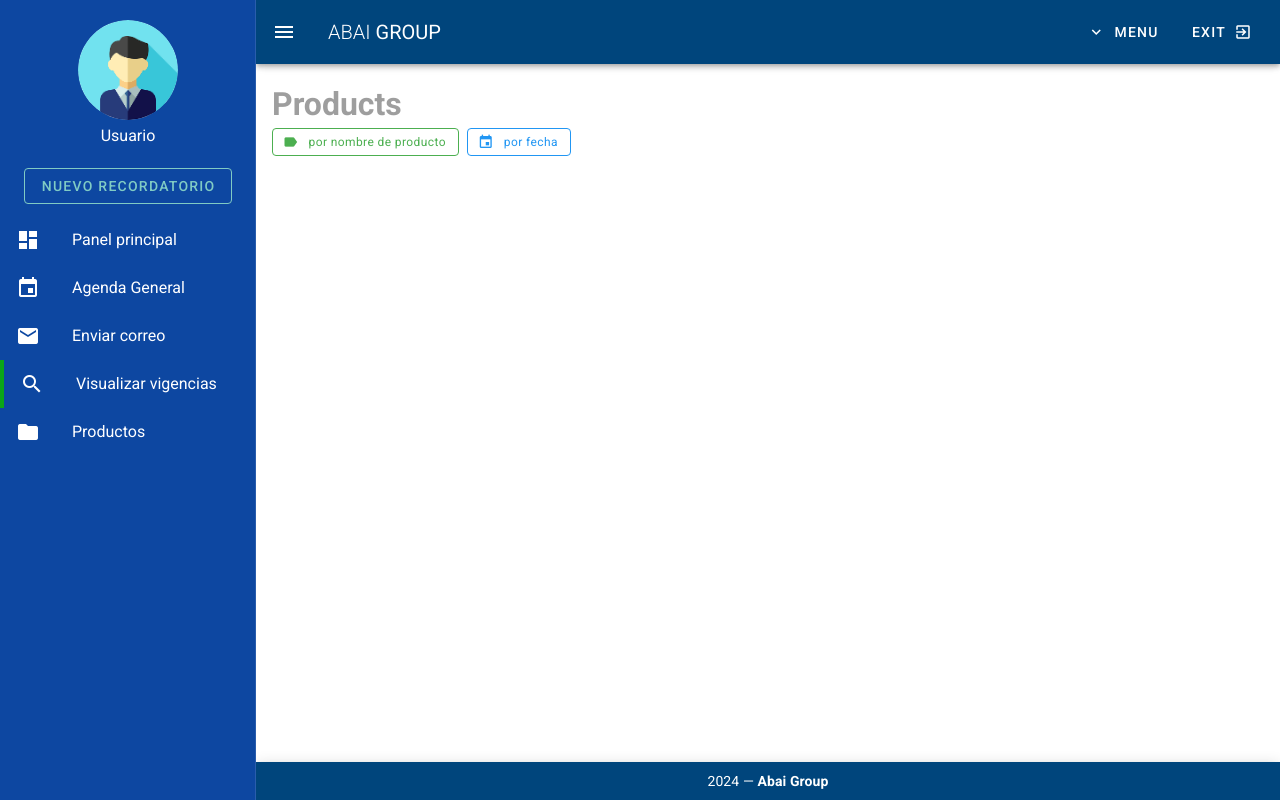
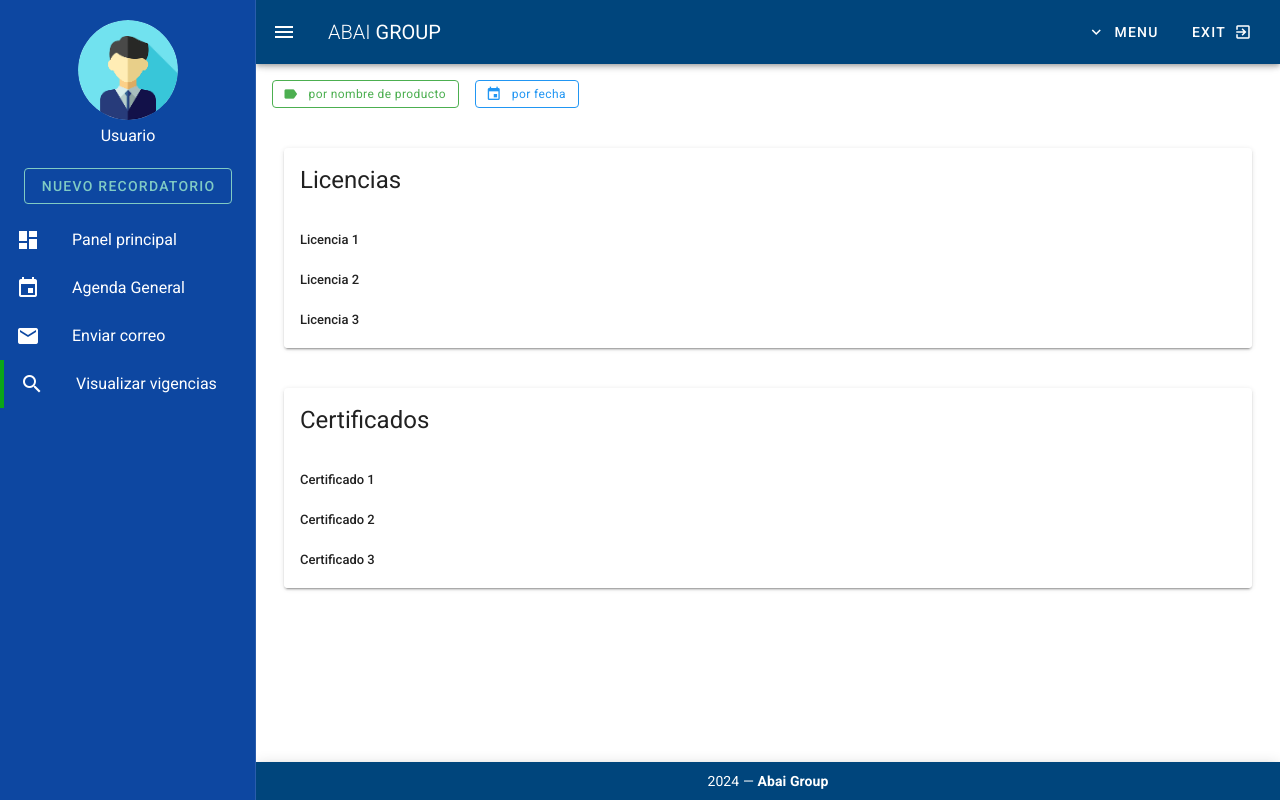
Before and after one commit to Dvsteven/Certificate_schedule, a Vue app: page /vigency in a window 1280 px wide. Built offline with nearby package versions, Linux system fonts and the light colour scheme.

Commit message:
Añadida mejoras en la vista de licencias y certificados, botones de clasificacion y lista de contenidos.

```diff
--- a/src/components/Navbar.vue
+++ b/src/components/Navbar.vue
@@ -64,8 +64,7 @@ export default {
           {icon: 'dashboard', text:'Panel principal', route: '/dashboard'},
           {icon: 'event', text:'Agenda General', route: '/agenda'},
           {icon: 'mail', text:'Enviar correo', route: '/email'},
-          {icon: 'search', text:'Visualizar vigencias', route: '/vigency'},
-          {icon: 'folder', text:'Productos', route: '/projects'},
+          {icon: 'search', text:'Visualizar vigencias', route: '/vigency'}
       ]
 
     }),
--- a/src/router/index.js
+++ b/src/router/index.js
@@ -5,7 +5,6 @@ import Dashboard from '../views/Dashboard.vue'
 import Agenda from '../views/Agenda.vue'
 import Email from '../views/Email.vue'
 import Visualizar from '../views/Visualizar.vue'
-import Projects from '../views/Projects.vue'
 
 Vue.use(VueRouter)
 
@@ -35,15 +34,6 @@ const routes = [
     path: '/vigency',
     name: 'Vigencias',
     component: Visualizar,
-  },
-  {
-    path: '/projects',
-    name: 'projects',
-    component: Projects,
-    // route level code-splitting
-    // this generates a separate chunk (about.[hash].js) for this route
-    // which is lazy-loaded when the route is visited.
-    //component: () => import(/* webpackChunkName: "about" */ '../views/About.vue')
   }
 ]
 
--- a/src/views/Visualizar.vue
+++ b/src/views/Visualizar.vue
@@ -1,33 +1,95 @@
 <template>
-    <div class="projects">
-      <h1 class="subheading grey--text">Products</h1>
+  <div>
+    <!-- Clasificación de productos -->
     <v-container>
       <v-layout row wrap class="mb-4">
-          <!-- Botón de clasificación por nombre de producto -->
+        <!-- Clasificación por nombre -->
         <v-tooltip bottom>
+          <template v-slot:activator="{  }">
+            <v-menu offset-y v-model="menu1" :close-on-content-click="false" :nudge-right="40" transition="slide-y-transition">
               <template v-slot:activator="{ on }">
-              <v-btn small outlined color="green" @click="sortBy('title')" class="mr-2" dark v-on="on">
+                <v-btn small outlined color="green" dark v-on="on" class="mr-4">
                   <v-icon left small>label</v-icon>
                   <span class="caption text-lowercase">Por nombre de producto</span>
                 </v-btn>
               </template>
+              <v-list>
+                <v-list-item @click="sortBy('title', 'asc')">(Ascendente)</v-list-item>
+                <v-list-item @click="sortBy('title', 'desc')">(Descendente)</v-list-item>
+              </v-list>
+            </v-menu>
+          </template>
           <span>Clasificar por nombre</span>
         </v-tooltip>
 
-          <!-- Nuevo botón de clasificación (ejemplo) -->
+        <!-- Clasificación por fecha -->
         <v-tooltip bottom>
+          <template v-slot:activator="{  }">
+            <v-menu offset-y v-model="menu2" :close-on-content-click="false" :nudge-right="40" transition="slide-y-transition">
               <template v-slot:activator="{ on }">
-              <v-btn small outlined color="blue" @click="sortBy('date')" class="mr-2" dark v-on="on">
+                <v-btn small outlined color="blue" dark v-on="on">
                   <v-icon left small>event</v-icon>
                   <span class="caption text-lowercase">Por fecha</span>
                 </v-btn>
+              </template>
+              <v-list>
+                <v-list-item @click="sortBy('date', 'asc')">(Ascendente)</v-list-item>
+                <v-list-item @click="sortBy('date', 'desc')">(Descendente)</v-list-item>
+              </v-list>
+            </v-menu>
           </template>
           <span>Clasificar por fecha</span>
         </v-tooltip>
       </v-layout>
     </v-container>
+
+    <!-- Lista de licencias -->
+    <v-container>
+      <v-card class="mb-4">
+        <v-card-title class="headline">Licencias</v-card-title>
+        <v-list dense>
+          <v-list-item v-for="license in licenses" :key="license.id">
+            <v-list-item-content>
+              <v-list-item-title>{{ license.name }}</v-list-item-title>
+            </v-list-item-content>
+          </v-list-item>
+        </v-list>
+      </v-card>
+    </v-container>
+
+    <!-- Lista de certificados -->
+    <v-container>
+      <v-card>
+        <v-card-title class="headline">Certificados</v-card-title>
+        <v-list dense>
+          <v-list-item v-for="certificate in certificates" :key="certificate.id">
+            <v-list-item-content>
+              <v-list-item-title>{{ certificate.name }}</v-list-item-title>
+            </v-list-item-content>
+          </v-list-item>
+        </v-list>
+      </v-card>
+    </v-container>
   </div>
 </template>
 
 <script>
+export default {
+  data() {
+    return {
+      licenses: [
+        { id: 1, name: 'Licencia 1' },
+        { id: 2, name: 'Licencia 2' },
+        { id: 3, name: 'Licencia 3' }
+      ],
+      certificates: [
+        { id: 1, name: 'Certificado 1' },
+        { id: 2, name: 'Certificado 2' },
+        { id: 3, name: 'Certificado 3' }
+      ],
+      menu1: false,
+      menu2: false
+    };
+  }
+};
 </script>
```
Lines whose indentation alone changed are shown as unchanged.
